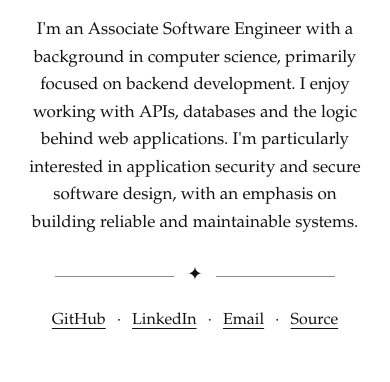
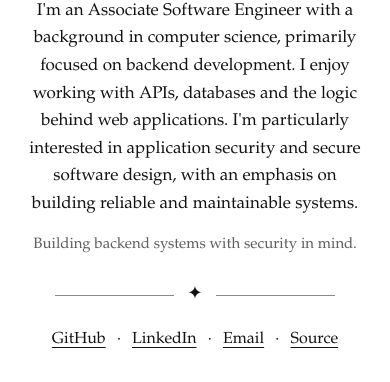
Before and after one commit to saibshuvro/saibshuvro.github.io, a plain HTML site: page index.html in a window 390 px wide. Shown: the part 382-764 px from the top of the page. Drawn offline with Linux system fonts and the light colour scheme.

Commit message:
feat: add portfolio tagline and release evidence

```diff
--- a/index.html
+++ b/index.html
@@ -43,6 +43,10 @@
         I'm an Associate Software Engineer with a background in computer science, primarily focused on backend development. I enjoy working with APIs, databases and the logic behind web applications. I'm particularly interested in application security and secure software design, with an emphasis on building reliable and maintainable systems.
       </p>
 
+      <p class="profile__tagline">
+        Building backend systems with security in mind.
+      </p>
+
       <div class="divider" aria-hidden="true">
         <span>✦</span>
       </div>
--- a/styles/main.css
+++ b/styles/main.css
@@ -65,6 +65,15 @@ h1 {
   margin: clamp(1.75rem, 3vw, 2.25rem) auto 0;
   font-size: clamp(1.125rem, 1.75vw, 1.5rem);
   line-height: 1.65;
+  text-wrap: balance;
+}
+
+.profile__tagline {
+  max-width: 34rem;
+  margin: clamp(1rem, 2vw, 1.35rem) auto 0;
+  color: var(--muted);
+  font-size: clamp(0.975rem, 1.3vw, 1.125rem);
+  line-height: 1.5;
   text-wrap: balance;
 }
 
@@ -163,6 +172,11 @@ a:focus-visible {
     text-wrap: pretty;
   }
 
+  .profile__tagline {
+    margin-top: 1rem;
+    font-size: 0.9375rem;
+  }
+
   .divider {
     margin-block: 1.85rem 1.4rem;
   }
```
Also changed, not shown: 7 other files.
